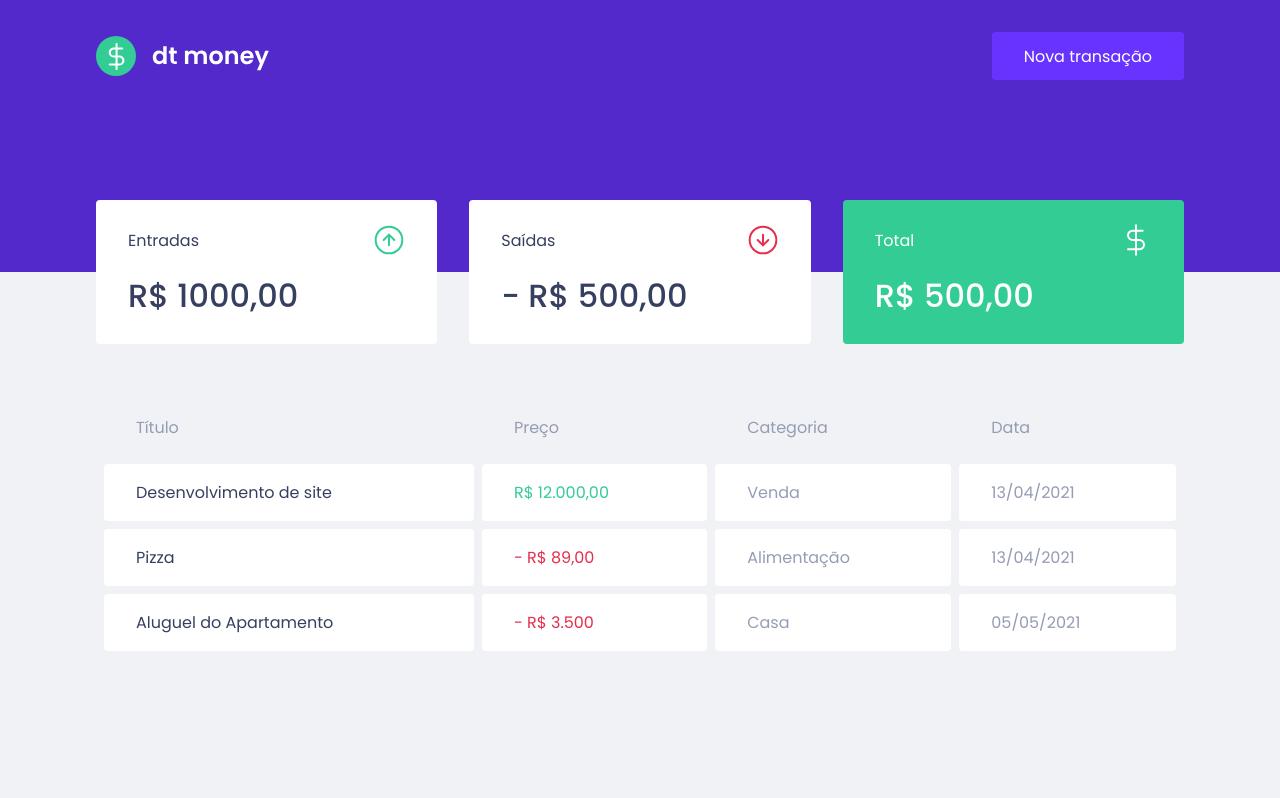
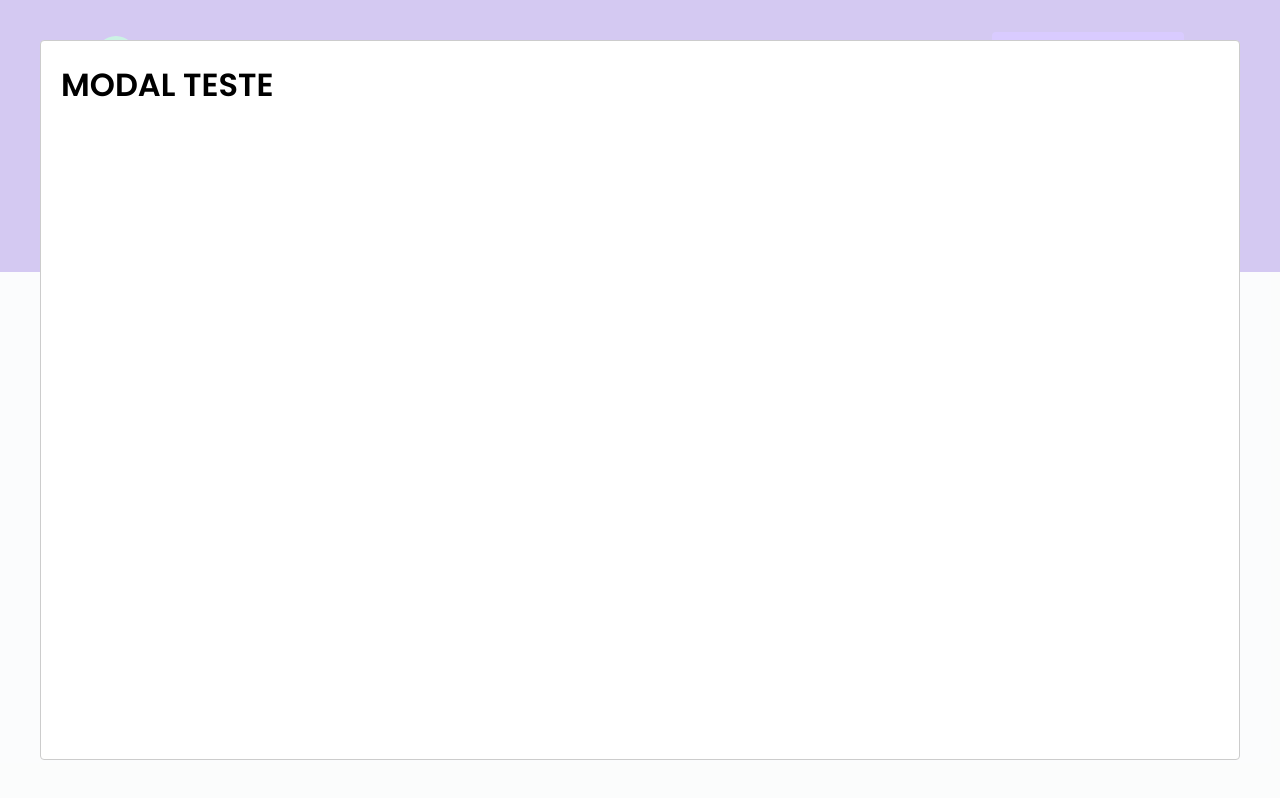
Before and after one commit to ANNEBORTOLI/dtmoney, a React (Create React App) app: page / in a window 1280 px wide. Both pictures are taken after a click on the button "Nova transação". Built offline with nearby package versions, Linux system fonts and the light colour scheme; no server answers; what miragejs would draw is missing.

Commit message:
:construction: config react-modal

```diff
--- a/package.json
+++ b/package.json
@@ -6,6 +6,7 @@
     "axios": "^1.1.3",
     "react": "^18.2.0",
     "react-dom": "^18.2.0",
+    "react-modal": "^3.16.1",
     "react-scripts": "5.0.1",
     "styled-components": "^5.3.6",
     "web-vitals": "^2.1.4"
@@ -18,6 +19,7 @@
     "@types/node": "^16.18.2",
     "@types/react": "^18.0.24",
     "@types/react-dom": "^18.0.8",
+    "@types/react-modal": "^3.13.1",
     "@types/styled-components": "^5.1.26",
     "miragejs": "^0.1.45",
     "typescript": "^4.8.4"
--- a/src/App.tsx
+++ b/src/App.tsx
@@ -1,12 +1,34 @@
+import { useState } from "react";
+import Modal from "react-modal";
 import { Dashboard } from "./components/Dashboard";
 import { Header } from "./components/Header";
 import { GlobalStyle } from "./styles/global";
 
+Modal.setAppElement("#root"); // para melhorar questões de acessibilidade
+
 export function App() {
+  const [isNewTransactionModalOpen, setIsNewTransactionModalOpen] =
+    useState(false);
+
+  function handleOpenNewTransactionModal() {
+    setIsNewTransactionModalOpen(true);
+  }
+
+  function handleCloseNewTransactionModal() {
+    setIsNewTransactionModalOpen(false);
+  }
+
   return (
     <>
-      <Header />
+      <Header onOpenNewTransactionModal={handleOpenNewTransactionModal} />
       <Dashboard />
+
+      <Modal
+        isOpen={isNewTransactionModalOpen}
+        onRequestClose={handleCloseNewTransactionModal}
+      >
+        <h1>MODAL TESTE</h1>
+      </Modal>
       <GlobalStyle />
     </>
   );
--- a/src/components/Header/index.tsx
+++ b/src/components/Header/index.tsx
@@ -1,12 +1,18 @@
 import logoimg from "../../assets/logo.svg";
 import { Container, Content } from "./styles";
 
-export function Header() {
+interface HeaderProps {
+  onOpenNewTransactionModal: () => void;
+}
+
+export function Header({ onOpenNewTransactionModal }: HeaderProps) {
   return (
     <Container>
       <Content>
         <img src={logoimg} alt="dt money" />
-        <button type="button">Nova transação</button>
+        <button type="button" onClick={onOpenNewTransactionModal}>
+          Nova transação
+        </button>
       </Content>
     </Container>
   );
```
Also changed, not shown: 1 other file (tests, documents, lock files or other folders).
